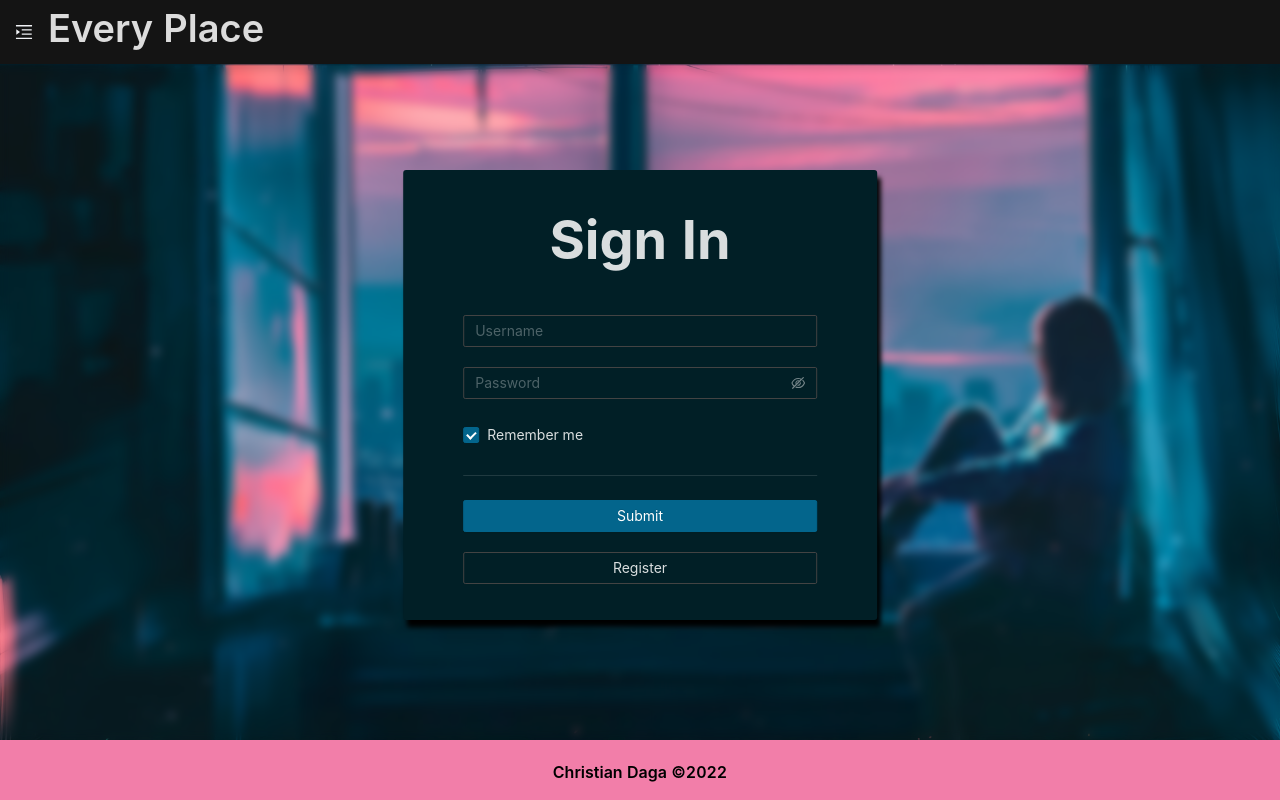
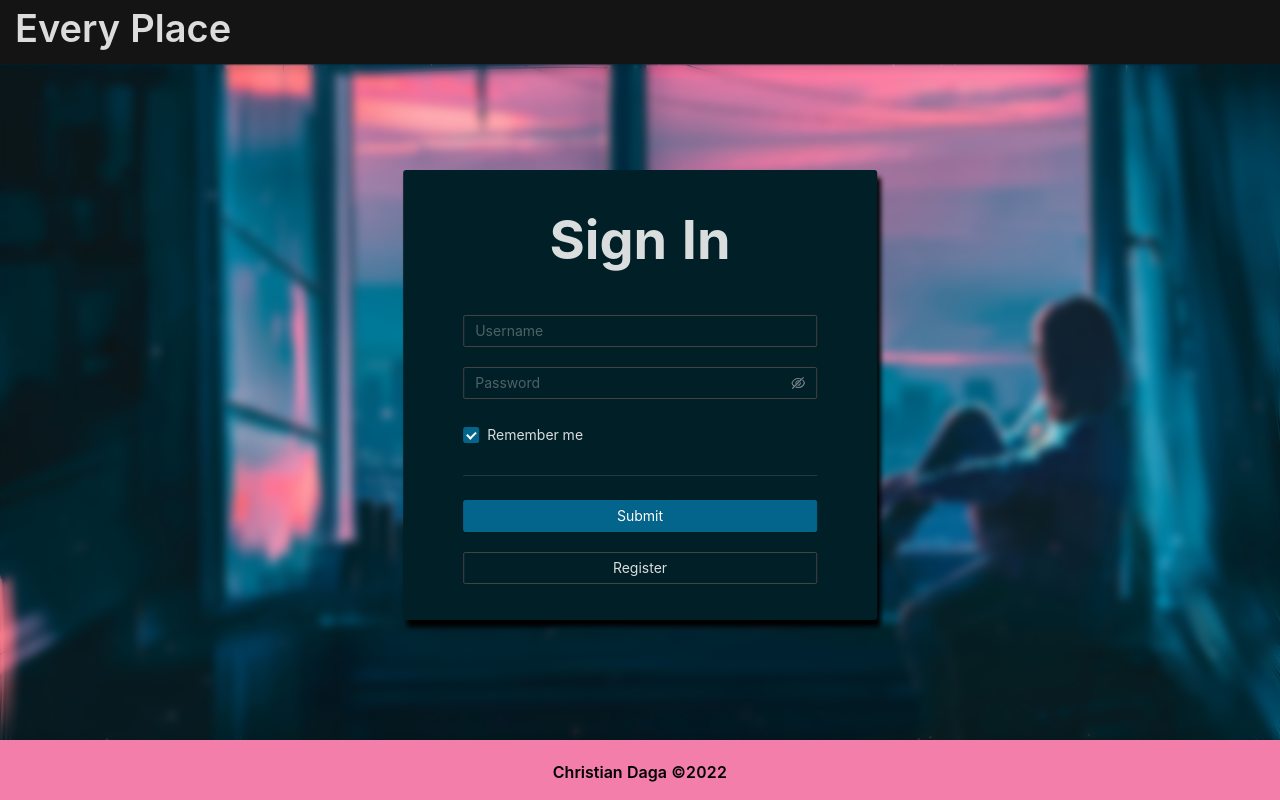
Before and after one commit to dagachristian/ck-eplace, a React (Create React App) app in the folder web/: page /login in a window 1280 px wide. Built offline with nearby package versions, Linux system fonts and the light colour scheme; no server answers; what axios-retry would draw is missing.

Commit message:
it was annoying

```diff
--- a/web/src/components/layout/index.tsx
+++ b/web/src/components/layout/index.tsx
@@ -21,7 +21,7 @@ export default function GlobalLayout({ children, login }: any) {
   return (
     <Layout>
       <Header id='header'>
-        {React.createElement(collapsed ? MenuUnfoldOutlined : MenuFoldOutlined, {
+        {!login && React.createElement(collapsed ? MenuUnfoldOutlined : MenuFoldOutlined, {
           className: 'trigger',
           onClick: () => setCollapsed(!collapsed),
         })}
```
